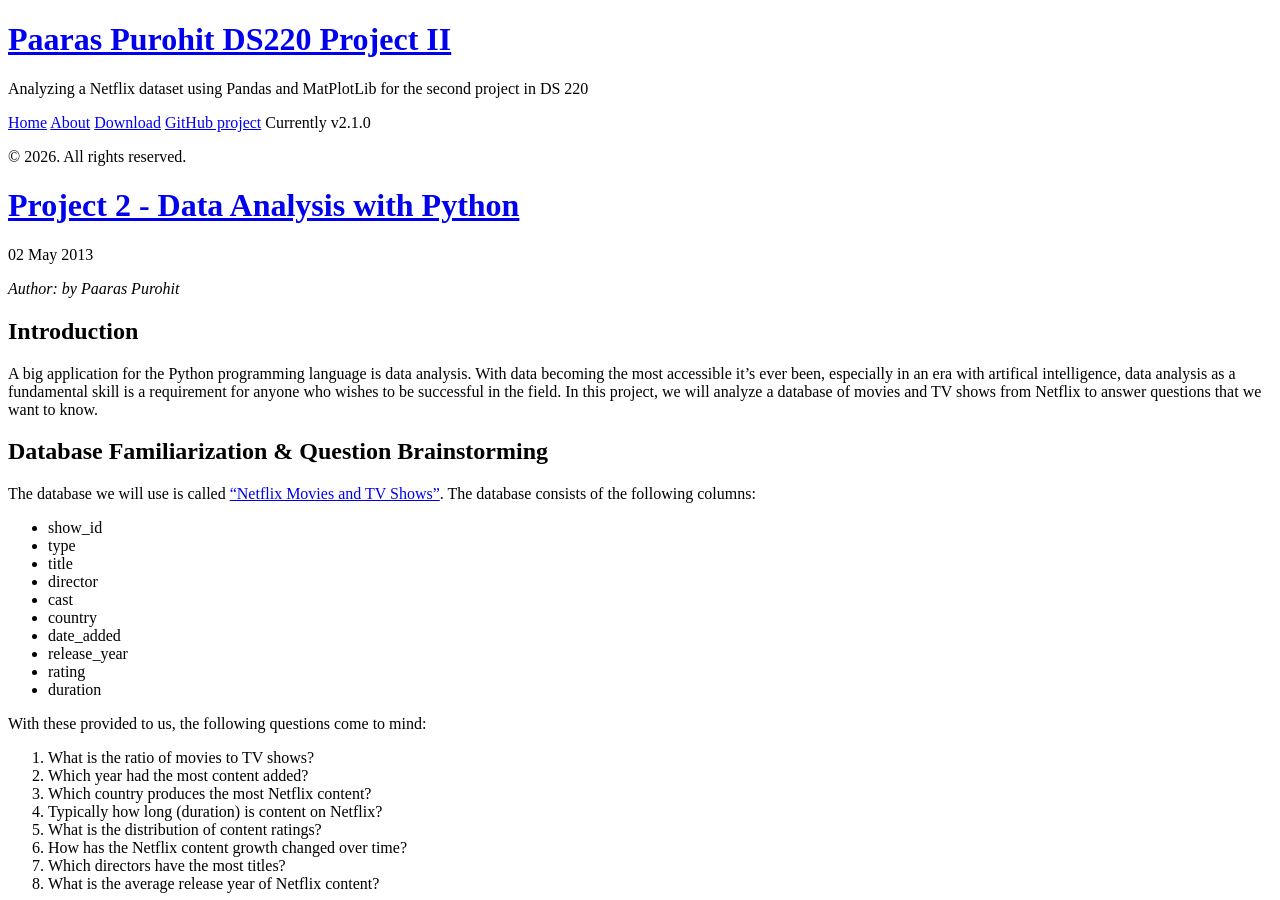
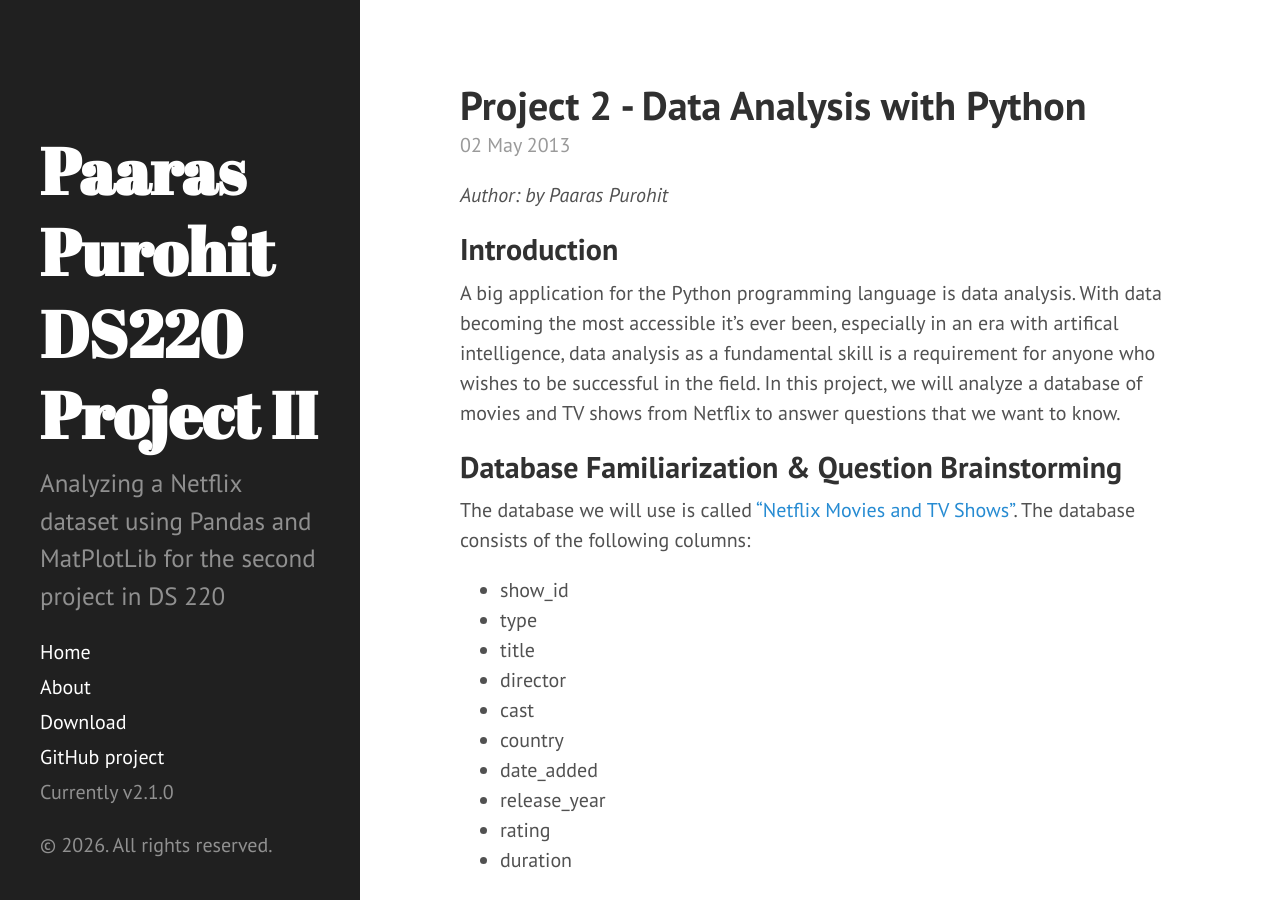
Before and after one commit to PaarasPurohit/purohitds220proj2, a Jekyll site: the page built from index.html, in a window 1280 px wide and 900 px high. Built offline with Jekyll 4.4.1, drawn with Linux system fonts in a browser that asks for light colours; Markdown is read by kramdown in place of the engine named in the settings; the list of posts is cut into pages by our own code.

```diff
--- a/_config.yml
+++ b/_config.yml
@@ -9,7 +9,7 @@ permalink:        pretty
 title:            'Paaras Purohit DS220 Project II'
 tagline:          'Data Analysis with Pandas'
 description:      'Analyzing a Netflix dataset using Pandas and MatPlotLib for the second project in DS 220'
-baseurl:          /purohitds220proj2
+baseurl:          /purohitds220proj2/
 
 author:
   name:           'Paaras Purohit'
```
